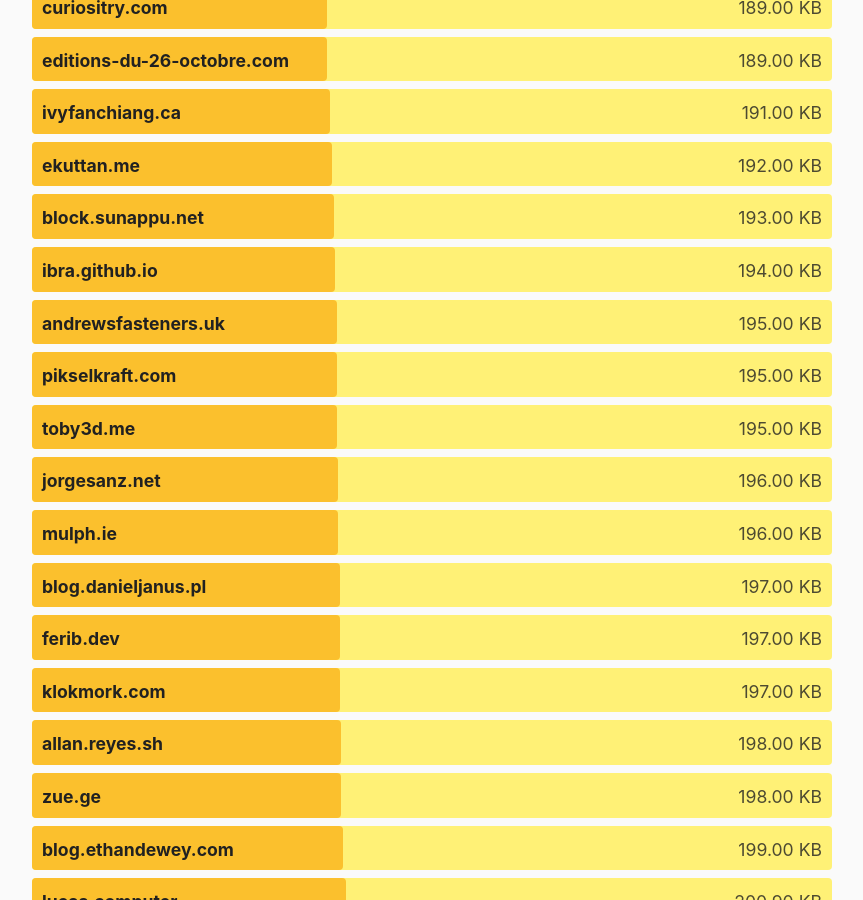
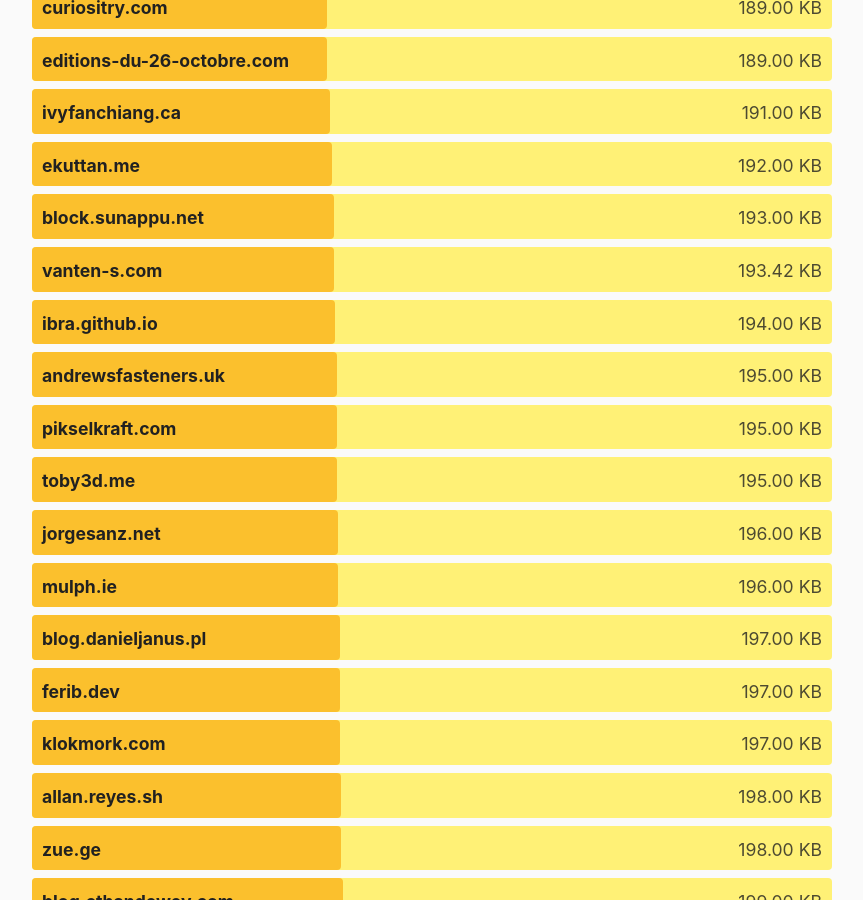
Before and after one commit to kevquirk/512kb.club, a Jekyll site: the page built from index.md, in a window 1280 px wide and 900 px high, scrolled down 33517 px. Shown: the whole window, without its empty margins (208-1071 px from the left). Built offline with Jekyll 4.4.1, drawn with Linux system fonts in a browser that asks for light colours.

Commit message:
Added vanten-s.com

```diff
--- a/_data/sites.yml
+++ b/_data/sites.yml
@@ -3813,6 +3813,11 @@
   size: 51.2
   last_checked: 2022-09-12
 
+- domain: vanten-s.com
+  url: https://vanten-s.com/
+  size: 193.42
+  last_checked: 2024-07-22
+
 - domain: varchar.neocities.org
   url: https://varchar.neocities.org/
   size: 55.5
```
